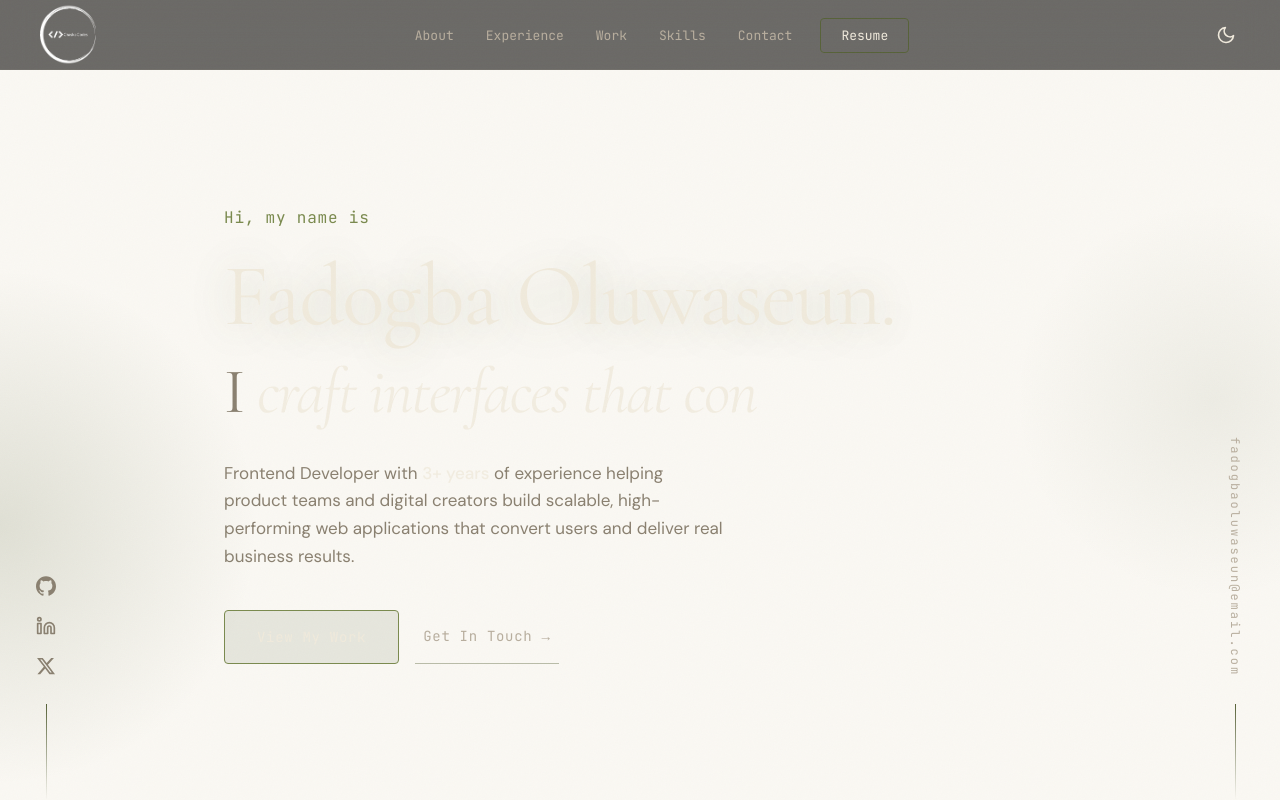
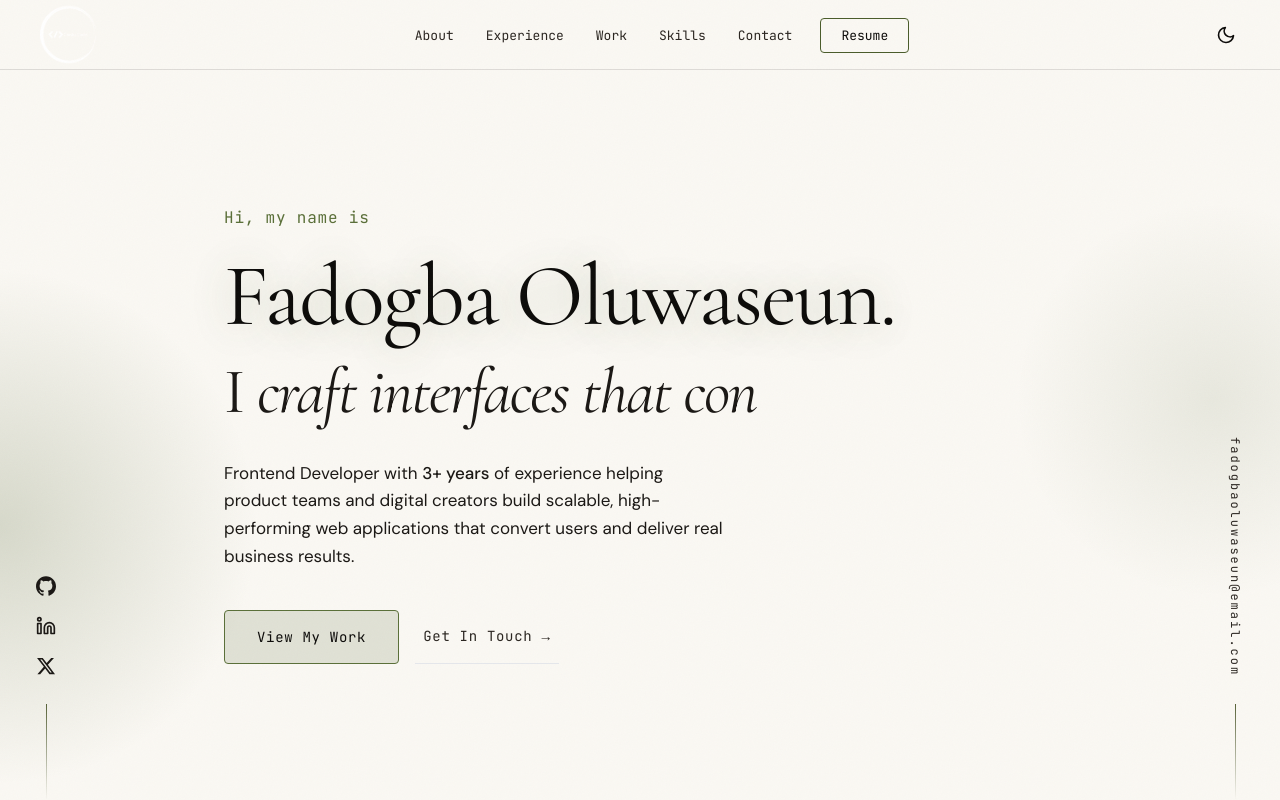
Before and after one commit to kingrayChaska/portfolio, a React (Vite) app: page / in a window 1280 px wide. Shown: the top 800 px of the page. Built offline with nearby package versions, Linux system fonts and the light colour scheme.

Commit message:
refactor: update color variables and styles for consistency across components

```diff
--- a/src/components/layout/Footer.jsx
+++ b/src/components/layout/Footer.jsx
@@ -31,7 +31,7 @@ export default function Footer() {
 
       <p>
         Built by{" "}
-        <span className="text-eggshell/80">Fadogba Oluwaseun Raymond</span> ·{" "}
+        <span className="text-muted">Fadogba Oluwaseun Raymond</span> ·{" "}
         {new Date().getFullYear()}
       </p>
     </footer>
--- a/src/components/layout/Navbar.jsx
+++ b/src/components/layout/Navbar.jsx
@@ -36,10 +36,10 @@ export default function Navbar() {
         className="fixed top-0 left-0 right-0 z-50 flex items-center justify-between px-10 transition-shadow duration-300"
         style={{
           height: 70,
-          background: scrolled ? "rgba(12,11,9,0.92)" : "rgba(12,11,9,0.6)",
+          background: scrolled ? "var(--nav-bg-scrolled)" : "var(--nav-bg)",
           backdropFilter: "blur(18px)",
           WebkitBackdropFilter: "blur(18px)",
-          borderBottom: "1px solid rgba(240,234,220,0.04)",
+          borderBottom: "1px solid var(--border-eggshell)",
           boxShadow: scrolled ? "0 10px 30px rgba(0,0,0,0.5)" : "none",
         }}
       >
@@ -122,8 +122,8 @@ export default function Navbar() {
               transition={{ type: "tween", duration: 0.3 }}
               className="fixed right-0 top-0 bottom-0 z-[70] w-[72vw] max-w-xs flex flex-col items-center justify-center gap-6 p-8"
               style={{
-                background: "#1a1814",
-                borderLeft: "1px solid rgba(87,98,56,0.2)",
+                background: "var(--surface)",
+                borderLeft: "1px solid var(--border-dark)",
               }}
             >
               <button
--- a/src/components/sections/About.jsx
+++ b/src/components/sections/About.jsx
@@ -16,14 +16,14 @@ export default function About() {
         >
           <p>
             Hello! I'm Oluwaseun — a{" "}
-            <span className="text-eggshell/80">Frontend Developer</span> and IT
+            <span className="text-muted">Frontend Developer</span> and IT
             Support Specialist based in Nigeria. I help product teams,
             companies, and digital creators attract and keep clients by creating
             the ideal experience their users love.
           </p>
           <p>
             I graduated with a{" "}
-            <span className="text-eggshell/80">
+            <span className="text-muted">
               B.Tech in Computer Science (Information Systems)
             </span>{" "}
             from Federal University of Technology Akure. Since then I've shipped
@@ -38,7 +38,7 @@ export default function About() {
           </p>
 
           <div className="pt-2">
-            <p className="font-mono text-[13px] text-eggshell/70 mb-3 tracking-wide">
+            <p className="font-mono text-[13px] text-muted mb-3 tracking-wide">
               Technologies I work with:
             </p>
             <ul className="grid grid-cols-2 gap-x-6 gap-y-2">
--- a/src/components/sections/Contact.jsx
+++ b/src/components/sections/Contact.jsx
@@ -21,7 +21,7 @@ export default function Contact() {
           className="font-display text-eggshell font-bold tracking-[-1.5px] mb-5"
           style={{
             fontSize: 'clamp(36px, 5vw, 64px)',
-            textShadow: '0 2px 30px rgba(87,98,56,0.2)',
+            textShadow: '0 2px 30px var(--overlay-moss-22)',
           }}
         >
           Get In Touch
@@ -39,10 +39,10 @@ export default function Contact() {
       <FadeIn delay={0.3}>
         <a
           href={`mailto:${EMAIL}`}
-          className="inline-block font-mono text-sm text-eggshell tracking-[2px] rounded px-12 py-5 transition-all duration-300 hover:-translate-y-1 hover:shadow-[0_12px_32px_rgba(87,98,56,0.22)]"
+          className="inline-block font-mono text-sm text-eggshell tracking-[2px] rounded px-12 py-5 transition-all duration-300 hover:-translate-y-1 hover:shadow-[0_12px_32px_var(--overlay-moss-22)]"
           style={{
             border: '1px solid #7a8a4e',
-            background: 'rgba(87,98,56,0.12)',
+            background: 'var(--overlay-moss-12)',
           }}
         >
           Say Hello
--- a/src/components/sections/Hero.jsx
+++ b/src/components/sections/Hero.jsx
@@ -57,14 +57,14 @@ export default function Hero() {
         className="absolute top-1/3 left-0 w-[520px] h-[520px] rounded-full pointer-events-none -translate-x-1/2"
         style={{
           background:
-            "radial-gradient(circle, rgba(87,98,56,0.16) 0%, transparent 70%)",
+            "radial-gradient(circle, var(--overlay-moss) 0%, transparent 70%)",
         }}
       />
       <div
         className="absolute bottom-1/4 right-0 w-[400px] h-[400px] rounded-full pointer-events-none translate-x-1/3"
         style={{
           background:
-            "radial-gradient(circle, rgba(87,98,56,0.08) 0%, transparent 70%)",
+            "radial-gradient(circle, var(--overlay-moss-light) 0%, transparent 70%)",
         }}
       />
 
@@ -82,7 +82,7 @@ export default function Hero() {
             className="font-display text-eggshell leading-[1.05] tracking-[-2px] mb-3"
             style={{
               fontSize: "clamp(46px, 7.5vw, 88px)",
-              textShadow: "0 2px 40px rgba(87,98,56,0.25)",
+              textShadow: "0 2px 40px var(--overlay-moss-25)",
             }}
           >
             Fadogba Oluwaseun.
@@ -95,7 +95,7 @@ export default function Hero() {
             className="font-display text-slate leading-[1.1] tracking-[-1.5px] mb-8"
             style={{ fontSize: "clamp(28px, 5vw, 64px)" }}
           >
-            I <span className="text-eggshell/80 italic">{typed}</span>
+            I <span className="text-muted italic">{typed}</span>
             <span className="font-mono text-moss-light animate-blink">|</span>
           </h2>
         </Entrance>
@@ -104,7 +104,7 @@ export default function Hero() {
         <Entrance delay={0.9}>
           <p className="font-sans text-slate text-[17px] max-w-[500px] leading-relaxed mb-10">
             Frontend Developer with{" "}
-            <span className="text-eggshell/80 font-medium">3+ years</span> of
+            <span className="text-muted font-medium">3+ years</span> of
             experience helping product teams and digital creators build
             scalable, high-performing web applications that convert users and
             deliver real business results.
@@ -116,8 +116,8 @@ export default function Hero() {
           <div className="flex gap-4 flex-wrap">
             <a
               href="#work"
-              className="font-mono text-sm text-eggshell border border-moss-light rounded px-8 py-4 tracking-wider transition-all duration-300 hover:-translate-y-1 hover:shadow-[0_8px_28px_rgba(87,98,56,0.22)]"
-              style={{ background: "rgba(87,98,56,0.12)" }}
+              className="font-mono text-sm text-eggshell border border-moss-light rounded px-8 py-4 tracking-wider transition-all duration-300 hover:-translate-y-1 hover:shadow-[0_8px_28px_var(--overlay-moss-22)]"
+              style={{ background: "var(--overlay-moss-12)" }}
             >
               View My Work
             </a>
--- a/src/components/ui/BackToTop.jsx
+++ b/src/components/ui/BackToTop.jsx
@@ -23,8 +23,8 @@ export default function BackToTop() {
           transition={{ duration: 0.3 }}
           className="fixed bottom-8 right-8 z-50 flex items-center justify-center w-10 h-10 rounded text-eggshell transition-all duration-200 hover:-translate-y-1"
           style={{
-            background: 'rgba(87,98,56,0.3)',
-            border: '1px solid rgba(87,98,56,0.5)',
+            background: 'var(--overlay-moss)',
+            border: '1px solid var(--overlay-moss-light)',
           }}
         >
           <IconArrowUp size={16} />
--- a/src/components/ui/FeaturedProject.jsx
+++ b/src/components/ui/FeaturedProject.jsx
@@ -63,8 +63,8 @@ export default function FeaturedProject({ project, reverse }) {
         <div
           className="rounded p-5 mb-5 font-sans text-[15px] text-egg-dim leading-[1.75]"
           style={{
-            background: "#1a1814",
-            border: "1px solid rgba(240,234,220,0.04)",
+            background: "var(--card)",
+            border: "1px solid var(--border-eggshell)",
           }}
         >
           {project.desc}
--- a/src/components/ui/ProjectCard.jsx
+++ b/src/components/ui/ProjectCard.jsx
@@ -15,8 +15,8 @@ export default function ProjectCard({ project, index = 0 }) {
       ref={ref}
       className="group relative flex flex-col gap-5 p-7 rounded cursor-default transition-all duration-300 hover:-translate-y-2"
       style={{
-        background: '#1a1814',
-        border: '1px solid rgba(240,234,220,0.05)',
+        background: 'var(--card)',
+        border: '1px solid var(--border-eggshell)',
         overflow: 'hidden',
       }}
       initial={{ opacity: 0, y: 30 }}
--- a/src/components/ui/ProjectMockup.jsx
+++ b/src/components/ui/ProjectMockup.jsx
@@ -67,8 +67,8 @@ export default function ProjectMockup({ title, url, image }) {
                 key={i}
                 className="rounded h-14"
                 style={{
-                  background: "#1a1814",
-                  border: "1px solid rgba(87,98,56,0.12)",
+                  background: "var(--card)",
+                  border: "1px solid var(--overlay-moss-12)",
                 }}
               />
             ))}
--- a/src/styles/globals.css
+++ b/src/styles/globals.css
@@ -16,6 +16,7 @@
   --slate: #8a8070;
   --slate-light: #b0a898;
   --text: #8a8070;
+  --text-muted: #c8c0b0;
   --text-hover: #f0eadc;
   --border-subtle: rgba(240, 234, 220, 0.04);
   --overlay-moss: rgba(87, 98, 56, 0.2);
@@ -24,27 +25,46 @@
   --scrollbar-bg: #0c0b09;
   --scrollbar-thumb: #576238;
   --scrollbar-thumb-hover: #7a8a4e;
+  --nav-bg-scrolled: rgba(12, 11, 9, 0.92);
+  --nav-bg: rgba(12, 11, 9, 0.6);
+  --border-eggshell: rgba(240, 234, 220, 0.04);
+  --border-dark: rgba(87, 98, 56, 0.2);
+  --border-dark-strong: rgba(87, 98, 56, 0.28);
+  --overlay-moss-12: rgba(87, 98, 56, 0.12);
+  --overlay-moss-22: rgba(87, 98, 56, 0.22);
+  --overlay-moss-25: rgba(87, 98, 56, 0.25);
+  --border-divider: #2a2820;
 }
 
 :root[data-theme="light"] {
   --bg: #faf8f3;
   --surface: #f0ede8;
   --card: #e8e4dd;
-  --moss: #7a8a4e;
-  --moss-light: #9aaa6e;
+  --moss: #4a5c2a;
+  --moss-light: #5a6f38;
   --eggshell: #0c0b09;
-  --egg-dim: #2d2420;
-  --slate: #1a1410;
-  --slate-light: #2d2420;
-  --text: #1a1410;
+  --egg-dim: #2a2520;
+  --slate: #1a1714;
+  --slate-light: #3a3530;
+  --text: #0c0b09;
+  --text-muted: #3a3530;
   --text-hover: #0c0b09;
-  --border-subtle: rgba(12, 11, 9, 0.12);
-  --overlay-moss: rgba(122, 138, 78, 0.15);
-  --overlay-moss-light: rgba(122, 138, 78, 0.08);
-  --overlay-moss-lighter: rgba(122, 138, 78, 0.04);
+  --border-subtle: rgba(12, 11, 9, 0.15);
+  --overlay-moss: rgba(74, 92, 42, 0.2);
+  --overlay-moss-light: rgba(74, 92, 42, 0.1);
+  --overlay-moss-lighter: rgba(74, 92, 42, 0.06);
   --scrollbar-bg: #faf8f3;
-  --scrollbar-thumb: #9aaa6e;
-  --scrollbar-thumb-hover: #7a8a4e;
+  --scrollbar-thumb: #5a6f38;
+  --scrollbar-thumb-hover: #4a5c2a;
+  --nav-bg-scrolled: rgba(240, 234, 220, 0.95);
+  --nav-bg: rgba(250, 248, 243, 0.8);
+  --border-eggshell: rgba(12, 11, 9, 0.12);
+  --border-dark: rgba(74, 92, 42, 0.25);
+  --border-dark-strong: rgba(74, 92, 42, 0.35);
+  --overlay-moss-12: rgba(74, 92, 42, 0.15);
+  --overlay-moss-22: rgba(74, 92, 42, 0.28);
+  --overlay-moss-25: rgba(74, 92, 42, 0.3);
+  --border-divider: #e8e4dd;
 }
 
 /* Default to dark mode */
--- a/tailwind.config.js
+++ b/tailwind.config.js
@@ -4,15 +4,16 @@ export default {
   theme: {
     extend: {
       colors: {
-        bg:           '#0c0b09',
-        surface:      '#141210',
-        card:         '#1a1814',
-        moss:         '#576238',
-        'moss-light': '#7a8a4e',
-        eggshell:     '#F0EADC',
-        'egg-dim':    '#b8ae9e',
-        slate:        '#8a8070',
-        'slate-light':'#b0a898',
+        bg:           'var(--bg)',
+        surface:      'var(--surface)',
+        card:         'var(--card)',
+        moss:         'var(--moss)',
+        'moss-light': 'var(--moss-light)',
+        eggshell:     'var(--eggshell)',
+        'egg-dim':    'var(--egg-dim)',
+        slate:        'var(--slate)',
+        'slate-light':'var(--slate-light)',
+        'text-muted':  'var(--text-muted)',
       },
       fontFamily: {
         display: ['"Cormorant Garamond"', 'serif'],
```
Also changed, not shown: src/components/sections/Skills.jsx (+6 -6 lines).
